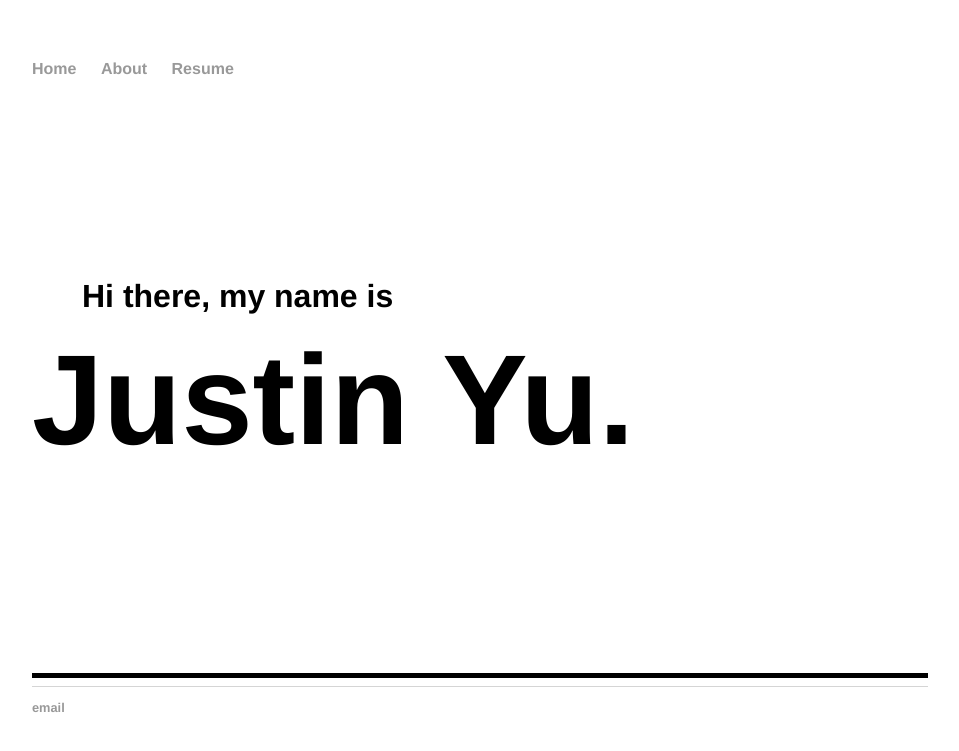
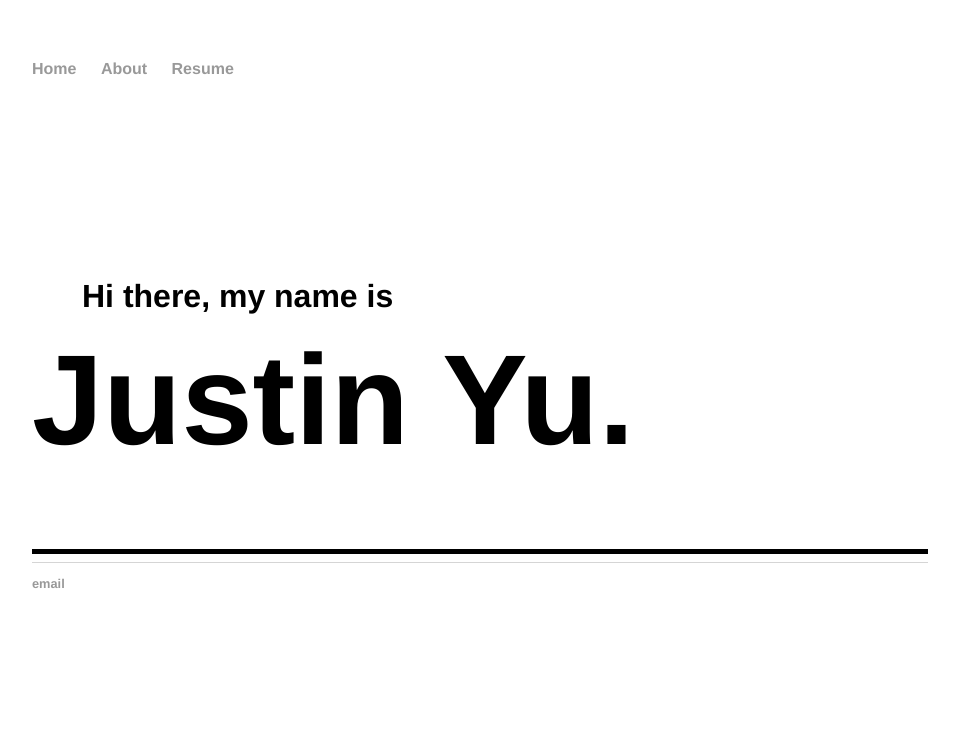
Before and after one commit to justinjelly/justinjelly.github.io, a Jekyll site: the page built from index.html, in a window 1280 px wide. Shown: the top 751 px of the page, without its empty margins (160-1119 px from the left). Built offline with Jekyll 4.4.1, drawn with Linux system fonts in a browser that asks for light colours.

Commit message:
Update index.html

```diff
--- a/index.html
+++ b/index.html
@@ -5,5 +5,5 @@ title: Justin Yu
 <div class="blurb">
 	<h1 style="font-size:2em; margin-top: 200px; margin-left: 50px;">Hi there, my name is</h1>
 	<h1 style="font-size:8em; margin-top: -10px;">Justin Yu.</h1>
-	<hr style="height:5px; border-width:0; color:black; background-color:black; margin-top: 200px;">
+	<hr style="height:5px; border-width:0; color:black; background-color:black; margin-top: -10px;">
 </div><!-- /.blurb -->
```
